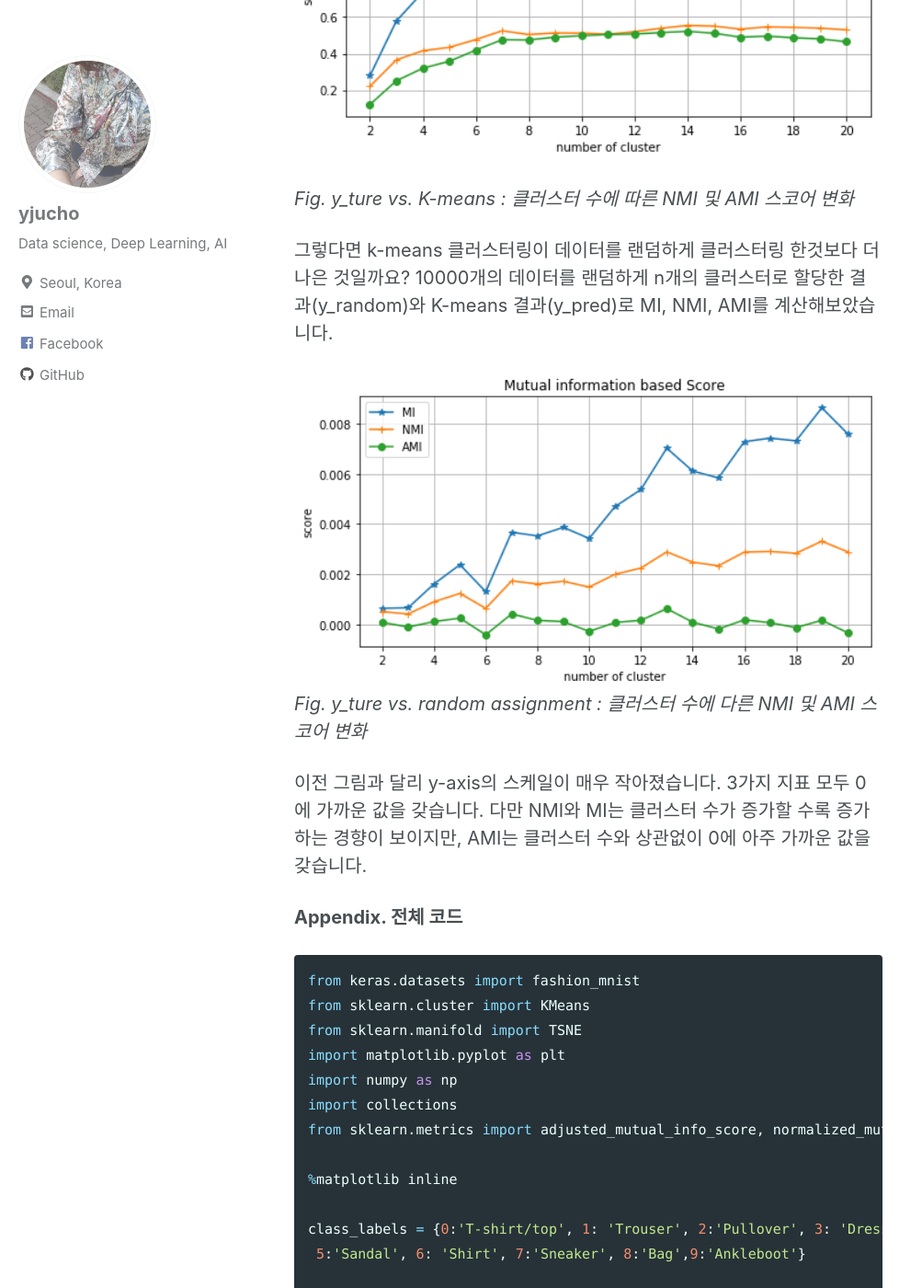
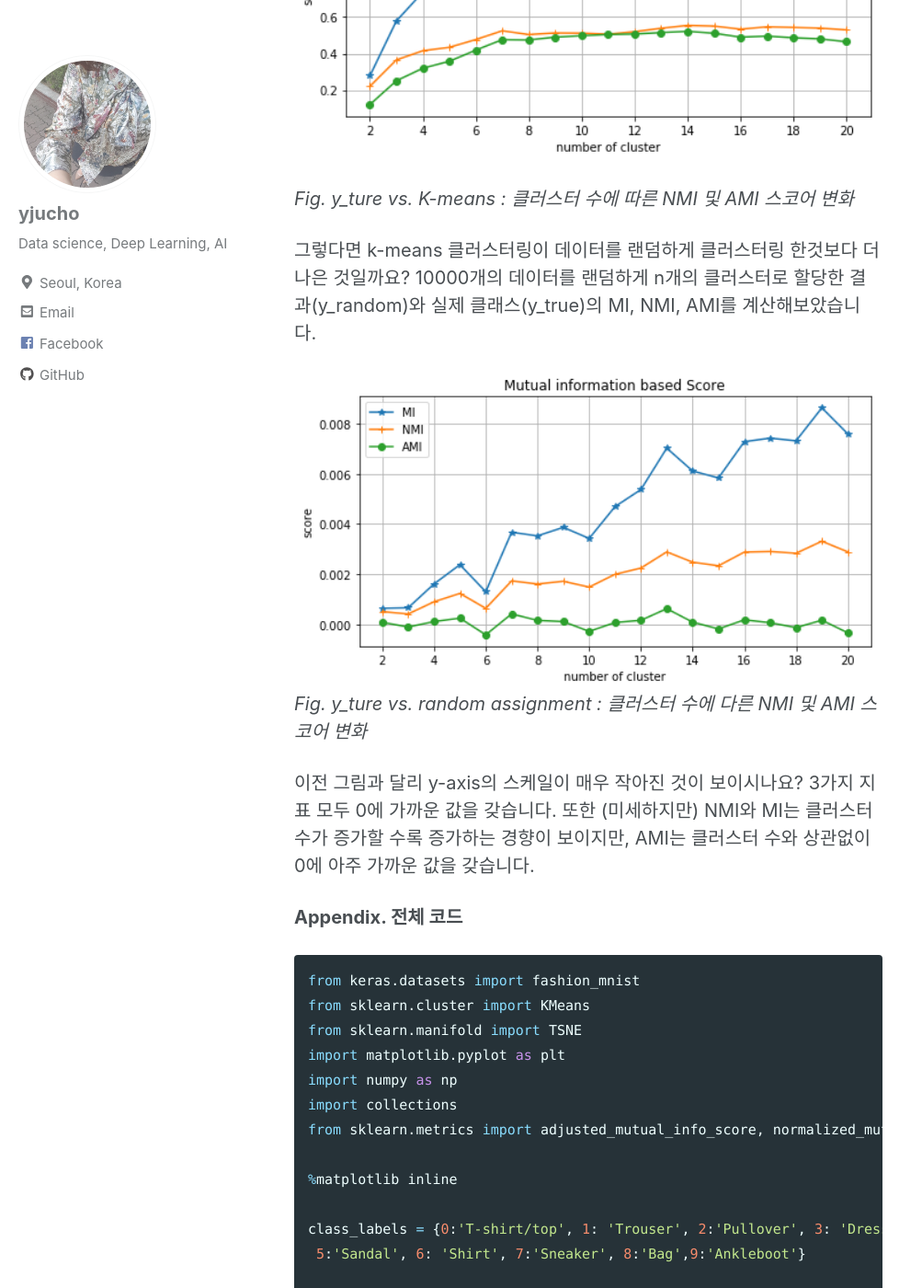
Before and after one commit to yjucho1/yjucho1.github.io, a Jekyll site: the page built from _posts/2018-09-28-mutual-information.md, in a window 1280 px wide and 1400 px high, scrolled down 5333 px. Shown: the whole window at 92% size, without its empty margins (0-1003 px from the left). Built offline with Jekyll 4.4.1, drawn with Linux system fonts in a browser that asks for light colours; nearby versions of some CDN libraries; comment, search, counter and statistics services are not loaded.

Commit message:
mutual information

````diff
--- a/_posts/2018-09-28-clustering-metrics.md
+++ b/_posts/2018-09-28-mutual-information.md
@@ -112,13 +112,13 @@ print(adjusted_mutual_info_score(y_true, y_pred))
 
 <i>Fig. y_ture vs. K-means : 클러스터 수에 따른 NMI 및 AMI 스코어 변화</i>
 
-그렇다면 k-means 클러스터링이 데이터를 랜덤하게 클러스터링 한것보다 더 나은 것일까요? 10000개의 데이터를 랜덤하게 n개의 클러스터로 할당한 결과(y_random)와 K-means 결과(y_pred)로 MI, NMI, AMI를 계산해보았습니다.
+그렇다면 k-means 클러스터링이 데이터를 랜덤하게 클러스터링 한것보다 더 나은 것일까요? 10000개의 데이터를 랜덤하게 n개의 클러스터로 할당한 결과(y_random)와 실제 클래스(y_true)의  MI, NMI, AMI를 계산해보았습니다.
 
 
 <img src= "/assets/img/2018-09-28/y_true_y_random.png" width="700">
 <i>Fig. y_ture vs. random assignment : 클러스터 수에 다른 NMI 및 AMI 스코어 변화 </i>
 
-이전 그림과 달리 y-axis의 스케일이 매우 작아졌습니다. 3가지 지표 모두 0에 가까운 값을 갖습니다. 다만 NMI와 MI는 클러스터 수가 증가할 수록 증가하는 경향이 보이지만, AMI는 클러스터 수와 상관없이 0에 아주 가까운 값을 갖습니다.
+이전 그림과 달리 y-axis의 스케일이 매우 작아진 것이 보이시나요? 3가지 지표 모두 0에 가까운 값을 갖습니다. 또한 (미세하지만) NMI와 MI는 클러스터 수가 증가할 수록 증가하는 경향이 보이지만, AMI는 클러스터 수와 상관없이 0에 아주 가까운 값을 갖습니다.
 
 <b> Appendix. 전체 코드 </b>
 ```python
````
Also changed, not shown: 9 other files.
